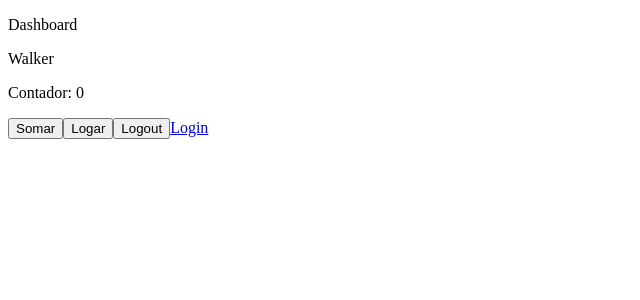
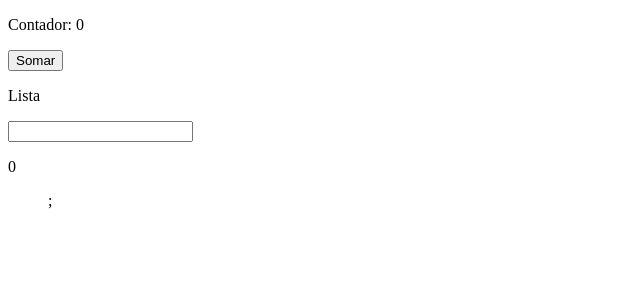
Before and after one commit to WalkerBrum/react-typescript, a React (Create React App) app: page /pagina-inicial in a window 1280 px wide. Shown: the top 300 px of the page, without its empty margins (0-640 px from the left). Built offline with nearby package versions, Linux system fonts and the light colour scheme.

Commit message:
feat: add task list

```diff
--- a/src/app/pages/dashboard/Dashboard.tsx
+++ b/src/app/pages/dashboard/Dashboard.tsx
@@ -1,6 +1,10 @@
-import { Link } from 'react-router-dom';
-import { useRef } from 'react';
-import { useUsuarioLogado } from '../../shared/hooks';
+import { useCallback, useRef, useState } from 'react';
+
+
+interface IlistItem {
+    title: string,
+    isSelected: boolean,
+}
 
 export const Dashboard = () => {
     // useRef pode ser usado para alterar algum valor por um tipo de ação do usuário, mas não quer fazer um re-render
@@ -13,18 +17,69 @@ export const Dashboard = () => {
       usar assim
       counterRef.current
     */
-    const usuarioLogadoContext = useUsuarioLogado();
 
+    const [lista, setLista] = useState<IlistItem[]>([]);
 
+    const handleInputKeyDown: React.KeyboardEventHandler<HTMLInputElement> = useCallback((e) => {
+        if (e.key === 'Enter') {
+
+            // Função trim remove os espaços de uma string
+            if (e.currentTarget.value.trim().length === 0) return;
+
+            const value = e.currentTarget.value;
+
+            e.currentTarget.value = '';
+
+            // Forma errada de fazer
+            // setLista([...lista, e.currentTarget.value]);
+            setLista((oldLista) => {
+                // Validação para não adicionar coisas repetidas na lista
+                if (oldLista.some((ListItem) => ListItem.title === value)) return oldLista;
+
+                return [
+                    ...oldLista,
+                    {
+                        title: value,
+                        isSelected: false
+                    }];
+            });
+        }
+    }, [lista]);
     return (
         <div>
-            <p>Dashboard</p>
-            <p>{usuarioLogadoContext.nomeDoUsuario}</p>
             <p>Contador: {counterRef.current.counter}</p>
             <button onClick={() => counterRef.current.counter++}>Somar</button>
-            <button onClick={() => console.log(counterRef.current.counter)}>Logar</button>
-            <button onClick={usuarioLogadoContext.logout}>Logout</button>
-            <Link to="/entrar">Login</Link>
+            <p>Lista</p>
+            <input
+                onKeyDown={handleInputKeyDown}
+            />
+
+            <p>{lista.filter((ListItem) => ListItem.isSelected).length}</p>
+            <ul>
+                {lista.map((listItem) => {
+                    // Calculando a quantidade de checkbox marcados
+                    return <li key={listItem.title}>
+                        <input
+                            type='checkbox'
+                            checked={listItem.isSelected}
+                            onChange={() => {
+                                setLista(oldLista => {
+                                    return oldLista.map(oldListItem => {
+                                        const newIsSelected = oldListItem.title === listItem.title
+                                            ? !oldListItem.isSelected
+                                            : oldListItem.isSelected
+                                        return {
+                                            ...oldListItem,
+                                            isSelected: newIsSelected
+                                        }
+                                    })
+                                })
+                            }}
+                        />
+                        {listItem.title}
+                    </li>;
+                })};
+            </ul>
         </div>
     )
 }
```
